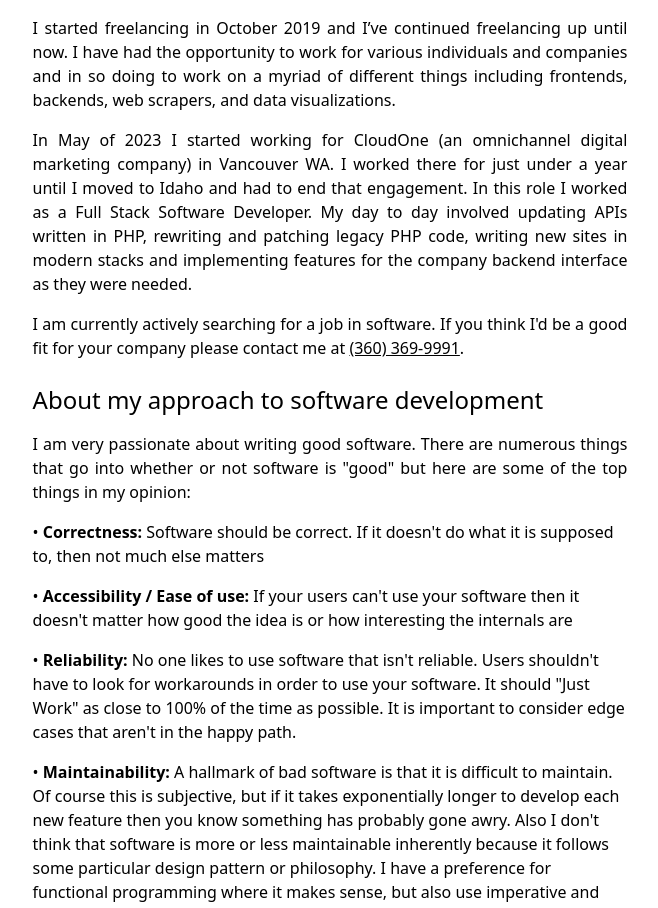
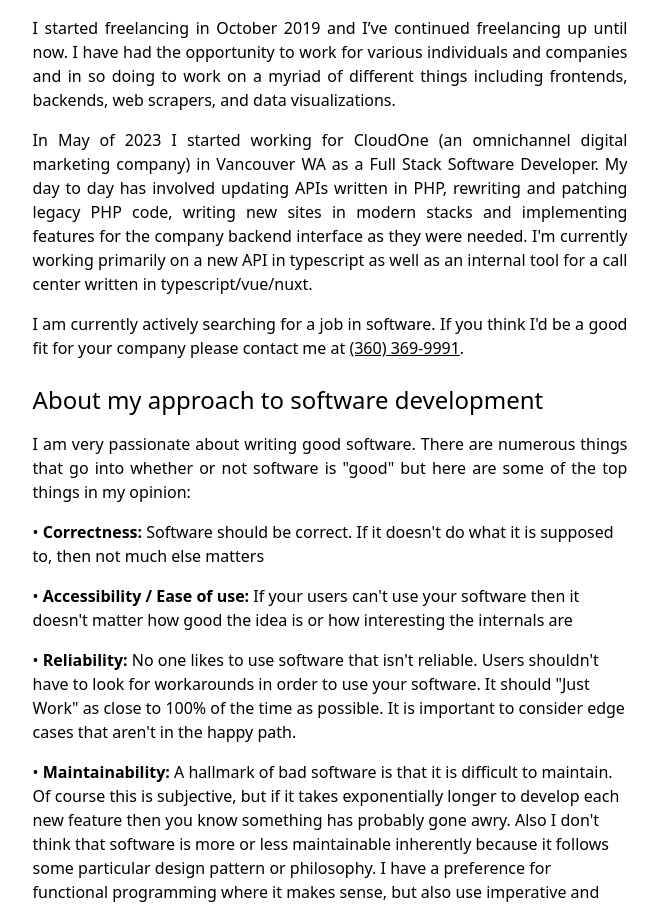
Before and after one commit to Zachiah/personal-site, a SvelteKit app: page /skills/developer in a window 1280 px wide. Shown: the part 2584-3492 px from the top of the page, without its empty margins (310-968 px from the left). Built offline with nearby package versions, Linux system fonts and the light colour scheme.

Commit message:
Update copy

```diff
--- a/src/routes/skills/developer/+page.svelte
+++ b/src/routes/skills/developer/+page.svelte
@@ -243,11 +243,11 @@
 
 			<p>
 				In May of 2023 I started working for CloudOne (an omnichannel digital marketing company) in
-				Vancouver WA. I worked there for just under a year until I moved to Idaho and had to end
-				that engagement. In this role I worked as a Full Stack Software Developer. My day to day
-				involved updating APIs written in PHP, rewriting and patching legacy PHP code, writing new
-				sites in modern stacks and implementing features for the company backend interface as they
-				were needed.
+				Vancouver WA as a Full Stack Software Developer. My day to day has involved updating APIs
+				written in PHP, rewriting and patching legacy PHP code, writing new sites in modern stacks
+				and implementing features for the company backend interface as they were needed. I'm
+				currently working primarily on a new API in typescript as well as an internal tool for a
+				call center written in typescript/vue/nuxt.
 			</p>
 
 			<p>
```
